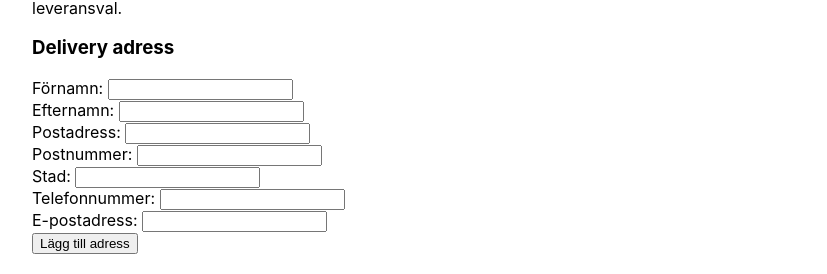
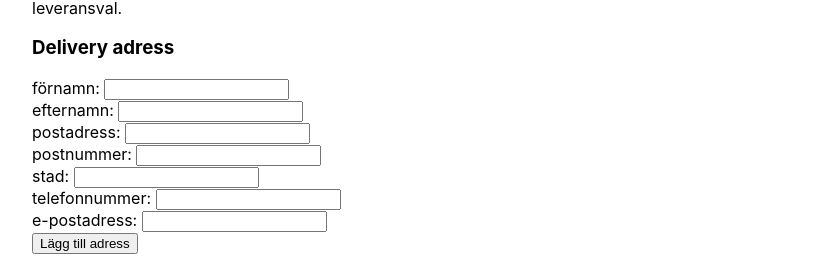
Before and after one commit to OliviaIsberg/ducky, a React (Create React App) app: page /checkoutPage in a window 1280 px wide. Shown: the part 181-455 px from the top of the page, without its empty margins (182-1009 px from the left). Built offline with nearby package versions, Linux system fonts and the light colour scheme.

Commit message:
added inputs to all payment options

```diff
--- a/src/components/Forms/KlarnaForm.tsx
+++ b/src/components/Forms/KlarnaForm.tsx
@@ -39,9 +39,9 @@ import {
       <form onSubmit={handleSubmit}>
         {/* Personal number input */}
         <InputField
-          label="Personnummer: "
-          id="Personnummer"
-          name="Personnummer"
+          label="personnummer: "
+          id="personalNumber"
+          name="personalNumber"
           type="text"
           value={values.personalNumber}
           onChange={handleChange}
--- a/src/components/Forms/ShippingForm.tsx
+++ b/src/components/Forms/ShippingForm.tsx
@@ -1,3 +1,4 @@
+
 import {
     useFormik,
   } from "formik";
@@ -40,7 +41,7 @@ const emptyForm: ShippingAdress = {
     phoneNumber: "",
     emailAdress: "",
   };
-
+  /// FIXA SÅ INPUTS FUNKAR, Konstiga labels osv!!!!
   function ShippingForm(props: Props) {
 
     const { values, errors, touched, handleChange, handleSubmit, handleBlur } =
@@ -57,9 +58,9 @@ function ShippingForm(props: Props) {
       <form onSubmit={handleSubmit}>
         {/* First name input */}
         <InputField
-        label="Förnamn: "
-        id="Förnamn"
-        name="Förnamn"
+          label="förnamn: "
+          id="förnamn"
+          name="förnamn"
           type="text"
           value={values.firstName}
           onChange={handleChange}
@@ -69,9 +70,9 @@ function ShippingForm(props: Props) {
 
         {/* Last name input */}
         <InputField
-        label="Efternamn: "
-        id="Efternamn"
-        name="Efternamn"
+          label="efternamn: "
+          id="efternamn"
+          name="efternamn"
           type="text"
           value={values.lastName}
           onChange={handleChange}
@@ -81,9 +82,9 @@ function ShippingForm(props: Props) {
 
         {/* Street adress input */}
         <InputField
-        label="Postadress: "
-        id="Postadress"
-        name="Postadress"
+          label="postadress: "
+          id="postadress"
+          name="postadress"
           type="text"
           value={values.streetAdress}
           onChange={handleChange}
@@ -93,9 +94,9 @@ function ShippingForm(props: Props) {
 
         {/* Post code input */}
         <InputField
-        label="Postnummer: "
-        id="Postnummer"
-        name="Postnummer"
+          label="postnummer: "
+          id="postnummer"
+          name="postnummer"
           type="text"
           value={values.postCode}
           onChange={handleChange}
@@ -106,9 +107,9 @@ function ShippingForm(props: Props) {
 
         {/* city input */}
         <InputField
-        label="Stad: "
-        id="Stad"
-        name="Stad"
+          label="stad: "
+          id="stad"
+          name="stad"
           type="text"
           value={values.city}
           onChange={handleChange}
@@ -118,9 +119,9 @@ function ShippingForm(props: Props) {
 
         {/* phone number input */}
         <InputField
-        label="Telefonnummer: "
-        id="Telefonnummer"
-        name="Telefonnummer"
+          label="telefonnummer: "
+          id="telefonnummer"
+          name="telefonnummer"
           type="text"
           pattern="[0-9 -+]{}"
           value={values.phoneNumber}
@@ -131,9 +132,9 @@ function ShippingForm(props: Props) {
 
         {/* email adress input */}
         <InputField
-        label="E-postadress: "
-        id="E-postadress"
-        name="emailAdress"
+          label="e-postadress: "
+          id="e-postadress"
+          name="e-postadress"
           type="text"
           value={values.emailAdress}
           onChange={handleChange}
--- a/src/components/Forms/SwishForm.tsx
+++ b/src/components/Forms/SwishForm.tsx
@@ -39,9 +39,9 @@ import {
       <form onSubmit={handleSubmit}>
         {/* phone number input */}
         <InputField
-          label="Telefonnummer: "
-          id="Telefonnummer"
-          name="Telefonnummer"
+          label="telefonnummer: "
+          id="phoneNumber"
+          name="phoneNumber"
           type="text"
           value={values.phoneNumber}
           onChange={handleChange}
```
Lines whose indentation alone changed are shown as unchanged.
